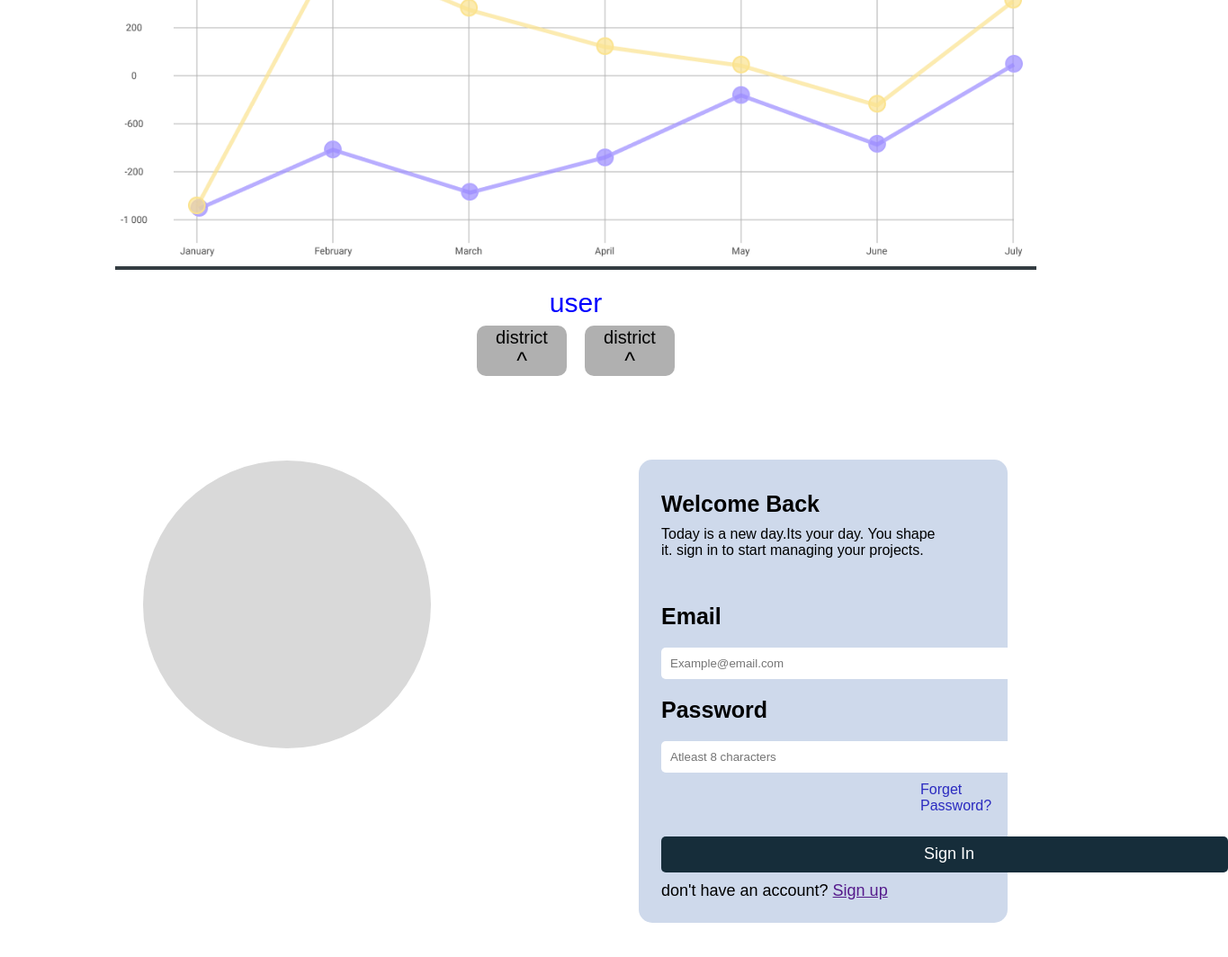
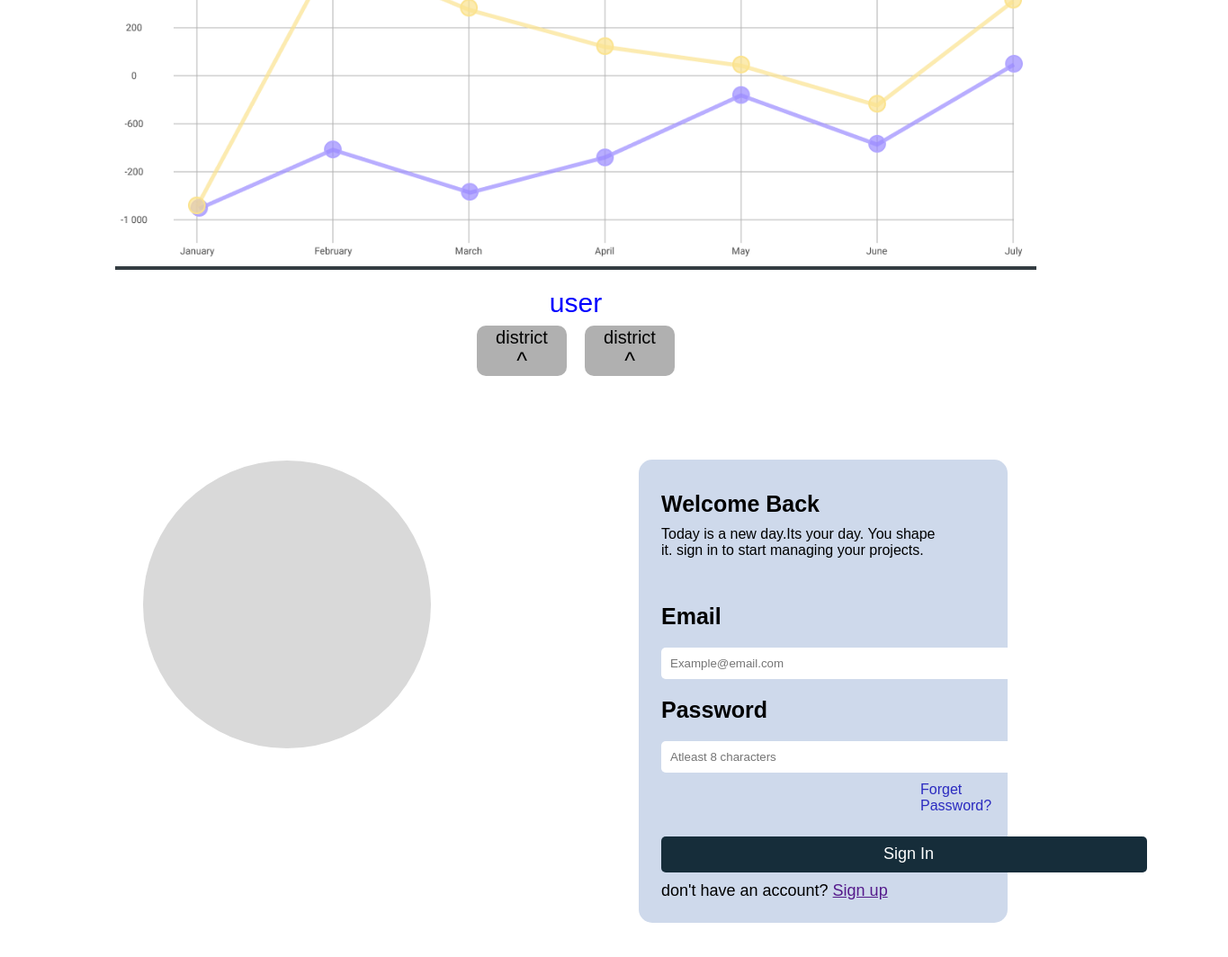
Before and after one commit to sruthina2002/kwa, a plain HTML site: page index.html in a window 1280 px wide. Shown: the part 1677-2741 px from the top of the page at 90% size, 1365 px wide, since content can reach past the window. Drawn offline with Linux system fonts and the light colour scheme.

Commit message:
Update style.css

```diff
--- a/style.css
+++ b/style.css
@@ -267,7 +267,7 @@ header{
     border-radius: 5px;
     border-style: none;
     padding-left: 10px;
-    width: 35em;
+    width: 30em;
     height: 40px;
     color: #FFFF;
     background-color: #162D3A;
```
